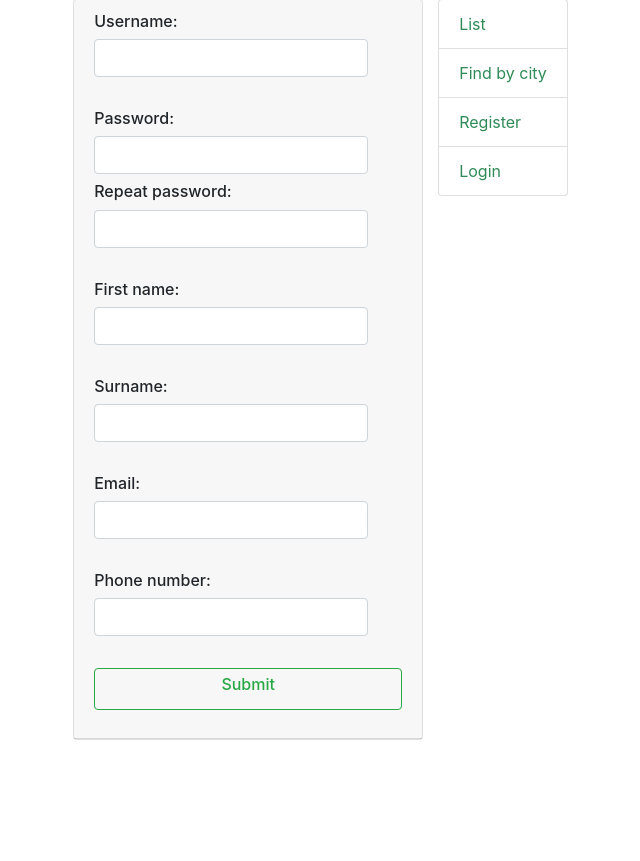
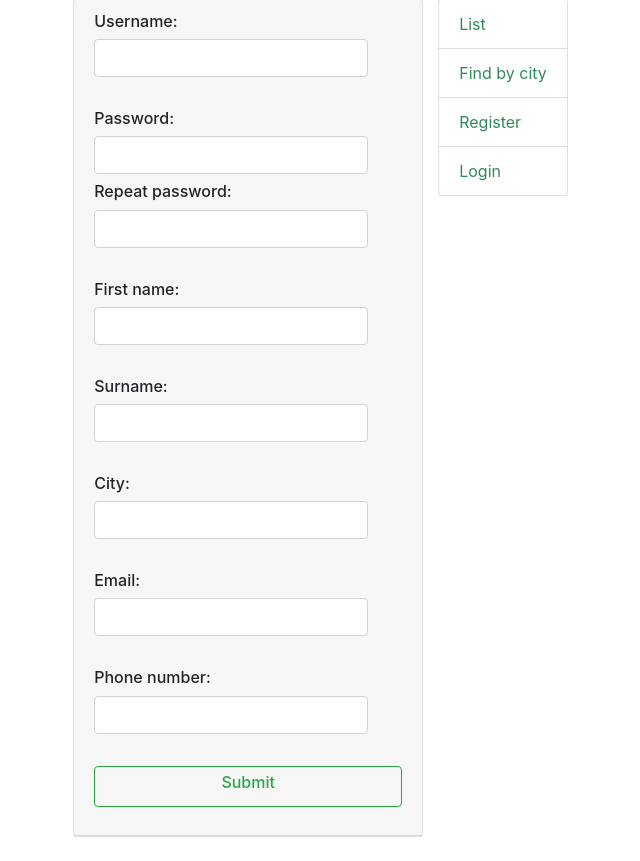
Before and after one commit to vladyslav-zelenyi/Siteweather, a Django app: page /registration/ in a window 1280 px wide. Shown: the part 121-982 px from the top of the page, without its empty margins (327-967 px from the left). Before the commit the page ends 861 px from the top, so only its background shows below. Run offline with Django 3.2, Linux system fonts and the light colour scheme; parts of the project's set-up code (start-up, migrations or seed data) failed here and were passed over; some libraries are stand-ins or nearby versions.

Commit message:
Some edits. A list of users from a specific city is available in the detailed view of the block.

```diff
--- a/siteweather/forms.py
+++ b/siteweather/forms.py
@@ -4,6 +4,7 @@ import requests
 from django import forms
 from django.contrib.auth import authenticate
 
+from task import settings
 from .models import CustomUser
 from siteweather import models
 
@@ -16,8 +17,7 @@ class CityBlockForm(forms.Form):
         data = self.cleaned_data
         city_name = data.get('city_name')
         try:
-            url = f'http://api.openweathermap.org/data/2.5/weather?q={city_name}&appid=21b7ad9e043e9a8fab161a49eafc3' \
-                  f'27f&units=metric'
+            url = f'{settings.SITE_WEATHER_URL}?q={city_name}&appid={settings.APP_ID}&units=metric'
             r = requests.get(url).json()
             city_weather = {
                 'weather_main_description': r['weather'][0]['main']
@@ -27,17 +27,18 @@ class CityBlockForm(forms.Form):
         return data
 
 
-class BaseCustomUserForm(forms.Form):
+class BaseCustomUserForm(CityBlockForm):
     first_name = forms.CharField(max_length=300, label='first_name', widget=forms.TextInput(
         attrs={'class': 'form-control'}))
     last_name = forms.CharField(max_length=300, label='last_name', widget=forms.TextInput(
         attrs={'class': 'form-control'}))
     email = forms.EmailField(label='email_field', widget=forms.EmailInput(
-        attrs={'class': 'form-control'}), required=False)
+        attrs={'class': 'form-control'}), required=True)
     phone_number = forms.CharField(label='phone_number', max_length=15, widget=forms.TextInput(
         attrs={'class': 'form-control'}), required=False)
 
     def clean(self):
+        super(BaseCustomUserForm, self).clean()
         data = self.cleaned_data
         if len(data.get('first_name')) < 2:
             self.add_error('first_name', 'First name is too short')
@@ -52,7 +53,7 @@ class BaseCustomUserForm(forms.Form):
                     self.add_error('phone_number', "Only '+' is allowed at the beginning")
             if letters_check is False or symbols_check is not None:
                 self.add_error('phone_number', 'Only numbers are allowed')
-        if CustomUser.objects.filter(email=data.get('email')) is not None:
+        if CustomUser.objects.filter(email=data.get('email')):
             self.add_error('email', 'User with entered email exists')
         return data
 
@@ -86,6 +87,7 @@ class UserLoginForm(UserRegisterForm):
     phone_number = None
     first_name = None
     last_name = None
+    city_name = None
 
     def clean(self):
         data = self.cleaned_data
@@ -108,6 +110,7 @@ class UserUpdatePasswordForm(UserRegisterForm):
     first_name = None
     last_name = None
     username = None
+    city_name = None
 
     def clean(self):
         data = self.cleaned_data
--- a/siteweather/views.py
+++ b/siteweather/views.py
@@ -1,4 +1,5 @@
 import requests
+from django.core.exceptions import ValidationError
 
 from task import settings
 from django.core.mail import send_mail
@@ -28,6 +29,7 @@ class RegisterFormView(View):
             last_name = form.cleaned_data['last_name']
             email = form.cleaned_data['email']
             phone_number = form.cleaned_data['phone_number']
+            user_city = form.cleaned_data['city_name']
             user = CustomUser.objects.create_user(
                 username=username,
                 password=password,
@@ -35,6 +37,7 @@ class RegisterFormView(View):
                 last_name=last_name,
                 email=email,
                 phone_number=phone_number,
+                user_city=user_city,
             )
             login(request, user)
             message = 'You have successfully registered on the site'
@@ -42,7 +45,8 @@ class RegisterFormView(View):
                 subject='Registration',
                 from_email='Siteweather',
                 message=message,
-                recipient_list=[email])
+                recipient_list=[email]
+            )
             return redirect('siteweather:profile', pk=user.pk)
         return render(request, self.template_name, {'form': form})
 
@@ -127,8 +131,14 @@ class UserPasswordUpdate(UpdateView):
         if form.is_valid():
             user = request.user
             user.set_password(form.cleaned_data['password'])
+            password = form.cleaned_data['password']
             user.save()
-            return redirect('/', pk=user.pk)
+            send_mail(
+                subject='Password change',
+                from_email='Siteweather',
+                message=f"Your password has been changed to '{password}'",
+                recipient_list=[user.email])
+            return redirect('/')
         return render(request, self.template_name, {'form': form})
 
 
@@ -164,8 +174,10 @@ class ViewCity(DetailView):
     model = CityBlock
     context_object_name = 'city_item'
 
-    def get(self, request, *args, **kwargs):
-        pass
+    def get_context_data(self, **kwargs):
+        context = super(ViewCity, self).get_context_data(**kwargs)
+        context['CustomUser'] = CustomUser.objects.filter(user_city=context['object'])
+        return context
 
 
 class FindCity(View):
--- a/templates/registration/registration.html
+++ b/templates/registration/registration.html
@@ -62,6 +62,17 @@
                             {% endfor %}
                         {% endif %}
                     </label>
+                    <label for="{{ form.city_name.id_for_label }}">
+                        <h6>City:</h6>
+                        {{ form.city_name }} <br>
+                        {% if form.errors %}
+                            {% for error in form.city_name.errors %}
+                                <div class="alert alert-danger">
+                                    <strong>{{ error|escape }}</strong>
+                                </div>
+                            {% endfor %}
+                        {% endif %}
+                    </label>
                     <label for="{{ form.email.id_for_label }}">
                         <h6>Email:</h6>
                         {{ form.email }} <br>
```
Also changed, not shown: siteweather/templates/siteweather/cityblock_detail.html (+8 -0 lines). Lines whose indentation alone changed are shown as unchanged.
